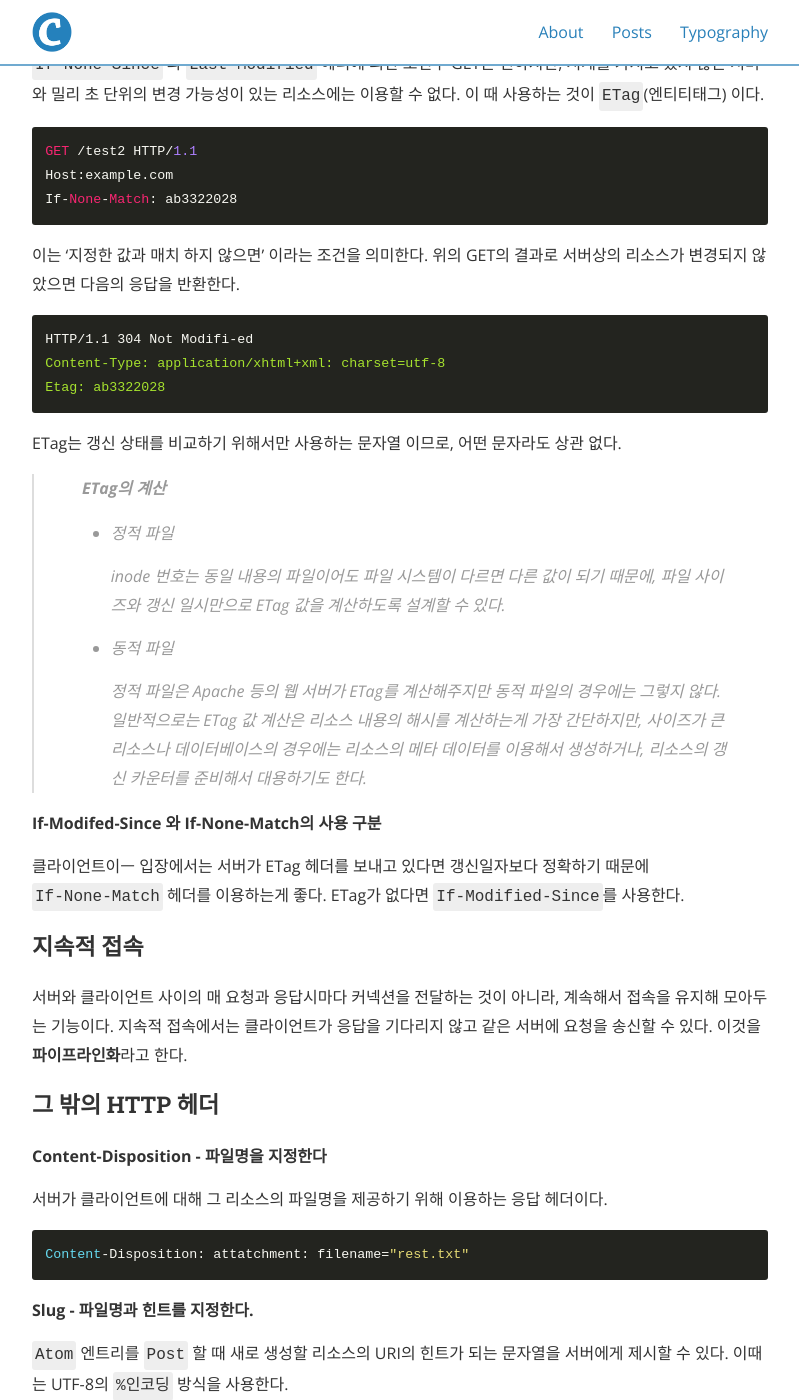
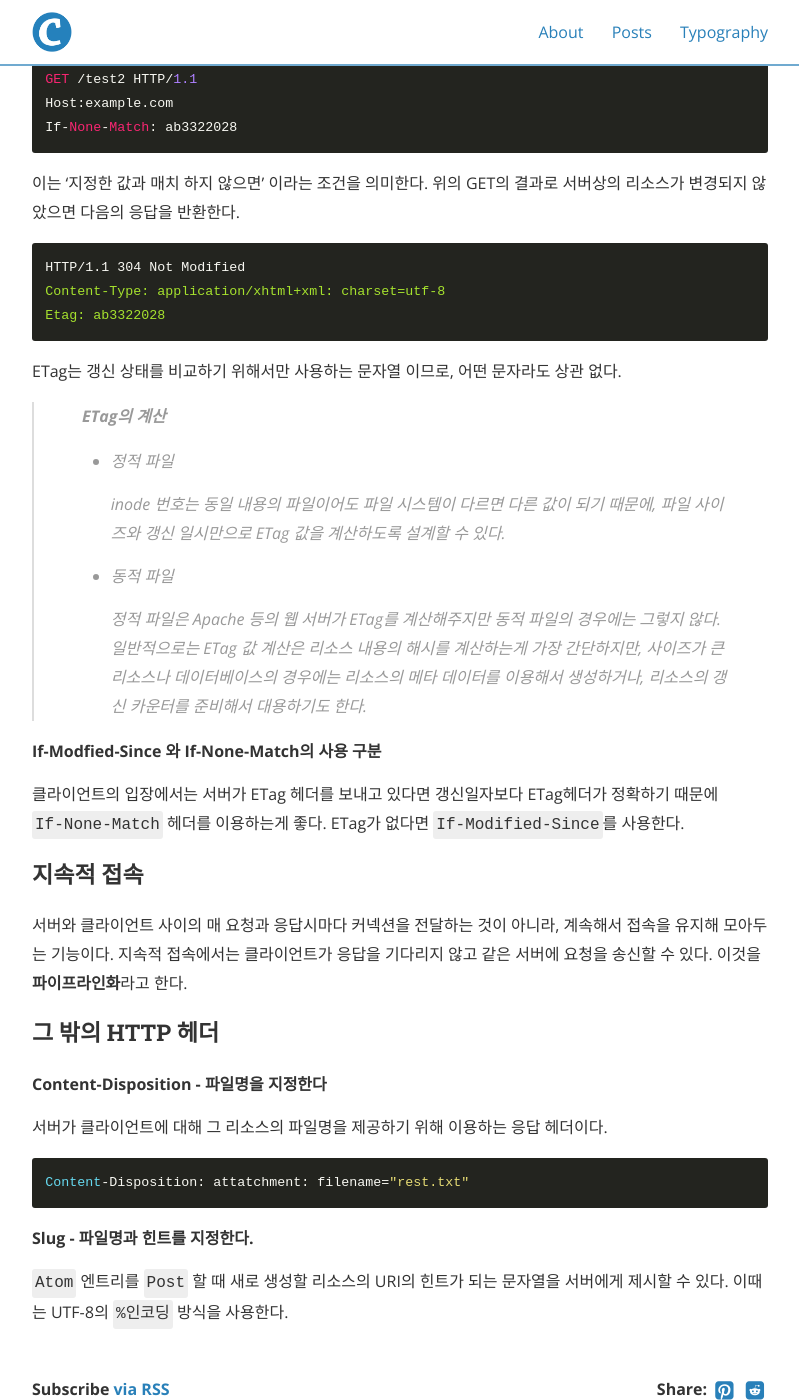
Before and after one commit to saint6839/saint6839.github.io, a Jekyll site: the page built from _posts/2022-04-23-웹을-지탱하는-기술-Study-09.md, in a window 1280 px wide and 1400 px high, scrolled down 10348 px. Shown: the whole window, without its empty margins (240-1039 px from the left). Built offline with Jekyll 4.4.1, drawn with Linux system fonts in a browser that asks for light colours; nearby versions of some CDN libraries; some of the changed text lies outside the part shown.

````diff
--- a/_posts/2022-04-23-웹을-지탱하는-기술-Study-09.md
+++ b/_posts/2022-04-23-웹을-지탱하는-기술-Study-09.md
@@ -76,7 +74,7 @@ Content-Type: application/xhtml+xml; charset=utf-8
 `charset` 파라미터는 문자 인코딩 방식을 지정하는 것이었지만 리소스 표현의 자연언어를 지정하는 `Content-Language` 헤더도 존재한다. 이 값은 '언어 태그' 라고 불리는 문자열이기도 하다.
 
 ```
-Content-Language-ko-KR
+Content-Language:ko-KR
 ```
 
 `-`의 왼편 : 언어 코드가 들어간다(한국 : ko, 영어 : en)
@@ -362,7 +360,7 @@ if-Modified-Since: Thu, 11 May 2010 16:00:00 GMT
 - 응답
 
 ```
-HTTP/1.1 304 Not Modifi-ed
+HTTP/1.1 304 Not Modified
 Content-Type: application/xhtml+xml: charset=utf-8
 Last-Modified: Thu, 11 May 2010 16:00:00 GMT
 ```
@@ -382,7 +380,7 @@ If-None-Match: ab3322028
 이는 '지정한 값과 매치 하지 않으면' 이라는 조건을 의미한다. 위의 GET의 결과로 서버상의 리소스가 변경되지 않았으면 다음의 응답을 반환한다.
 
 ```
-HTTP/1.1 304 Not Modifi-ed
+HTTP/1.1 304 Not Modified
 Content-Type: application/xhtml+xml: charset=utf-8
 Etag: ab3322028
 ```
@@ -399,9 +397,9 @@ ETag는 갱신 상태를 비교하기 위해서만 사용하는 문자열 이므
 >
 >   정적 파일은  Apache 등의 웹 서버가 ETag를 계산해주지만 동적 파일의 경우에는 그렇지 않다. 일반적으로는 ETag 값 계산은 리소스 내용의 해시를 계산하는게 가장 간단하지만, 사이즈가 큰 리소스나 데이터베이스의 경우에는 리소스의 메타 데이터를 이용해서 생성하거나, 리소스의 갱신 카운터를 준비해서 대용하기도 한다.
 
-**If-Modifed-Since 와 If-None-Match의 사용 구분**
+**If-Modfied-Since 와 If-None-Match의 사용 구분**
 
-클라이언트이ㅡ 입장에서는 서버가 ETag 헤더를 보내고 있다면 갱신일자보다 정확하기 때문에 `If-None-Match` 헤더를 이용하는게 좋다. ETag가 없다면 `If-Modified-Since`를 사용한다.
+클라이언트의 입장에서는 서버가 ETag 헤더를 보내고 있다면 갱신일자보다 ETag헤더가 정확하기 때문에 `If-None-Match` 헤더를 이용하는게 좋다. ETag가 없다면 `If-Modified-Since`를 사용한다.
 
 
 
````
Also changed, not shown: other parts of _posts/2022-04-23-웹을-지탱하는-기술-Study-09.md (+3 -5 lines), _posts/2022-04-26-자바-실행-과정-이해하기.md (added, +150 -0 lines), 1 other file.
